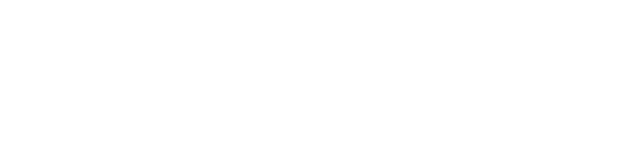
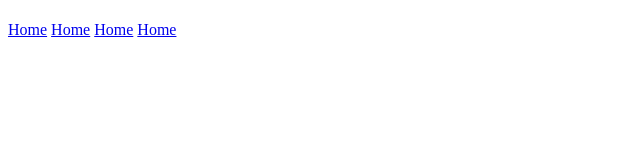
Before and after one commit to NickReyn1/First-Website, a plain HTML site: page index.html in a window 1280 px wide. Shown: the whole page, without its empty margins (0-640 px from the left). Drawn offline with Linux system fonts and the light colour scheme.

Commit message:
second commit

```diff
--- a/index.html
+++ b/index.html
@@ -5,7 +5,16 @@
         <link rel="stylesheet" href="layout.css">
     </head>
     <body>
-        <h1></h1>
+        <h1 class="h1"></h1>
+        <ul class="navbar">
+            <li><a href="home.html">Home</a></li>
+            <li><a href="Favoritecat.html">Home</a></li>
+            <li><a href="Favoritethings.html">Home</a></li>
+            <li><a href="Gallary.html">Home</a></li>
+        </ul>
+        <h2></h2>
+        <h2></h2>
+        <h2></h2>
 
 
     </body>
--- a/layout.css
+++ b/layout.css
@@ -0,0 +1,9 @@
+.navbar {
+    list-style-type: none;
+    margin: 0;
+    padding: 0;
+  }
+
+  li {
+    display: inline;
+  }
```
